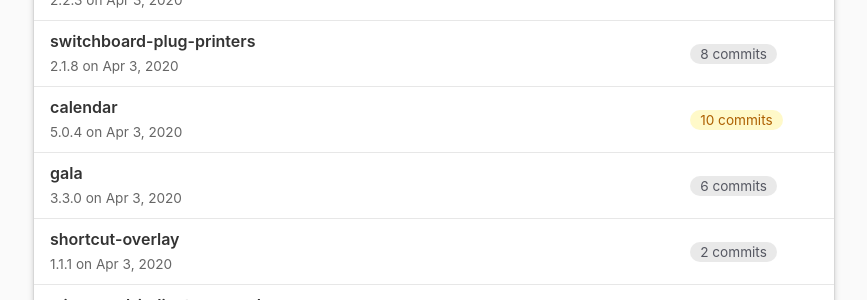
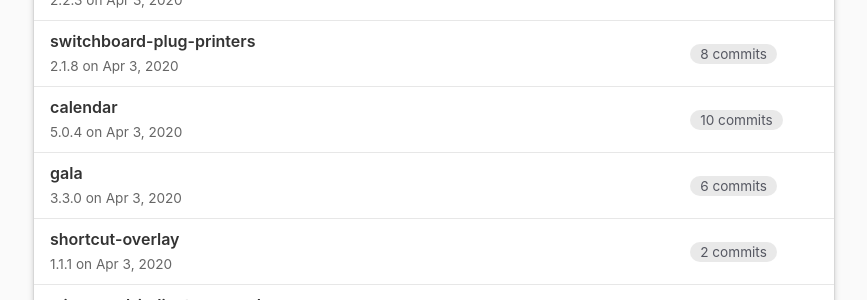
Before and after one commit to elementary/releases, a Jekyll site: the page built from index.html, in a window 1280 px wide. Shown: the part 470-770 px from the top of the page, without its empty margins (206-1073 px from the left). Built offline with Jekyll 4.4.1, drawn with Linux system fonts in a browser that asks for light colours.

Commit message:
Update index.html

```diff
--- a/index.html
+++ b/index.html
@@ -42,11 +42,11 @@ layout: default
           <span class="badge warn">
             <a href="{{ commits_href }}">{{ repo.new_commits }} commits</a>
           </span>
-        {% elsif repo.new_commits > 1 and repo.new_commits < 10 %}
+        {% elsif repo.new_commits > 1 and repo.new_commits < 15 %}
           <span class="badge">
             <a href="{{ commits_href }}">{{ repo.new_commits }} commits</a>
           </span>
-        {% elsif repo.new_commits >= 10 and repo.new_commits < 50 %}
+        {% elsif repo.new_commits >= 15 and repo.new_commits < 50 %}
           <span class="badge warn">
             <a href="{{ commits_href }}">{{ repo.new_commits }} commits</a>
           </span>
```
